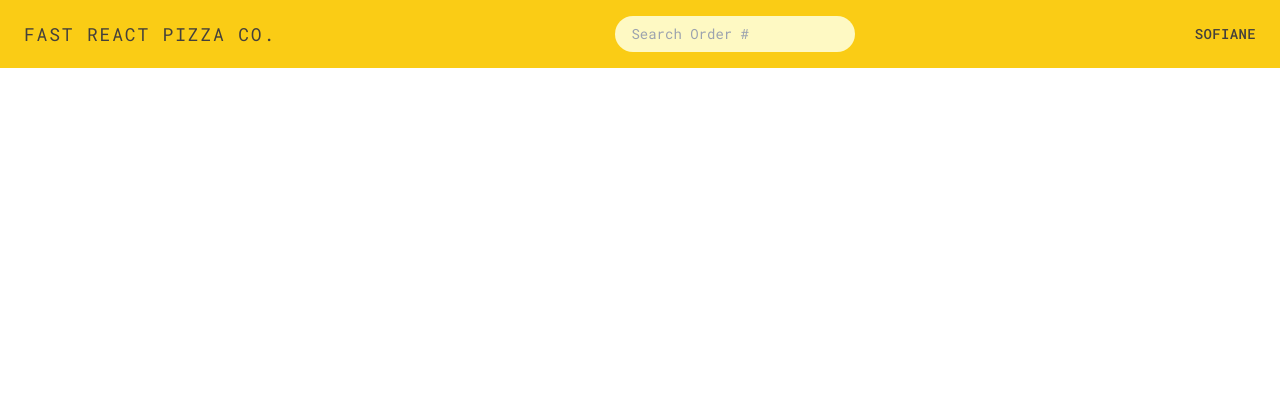
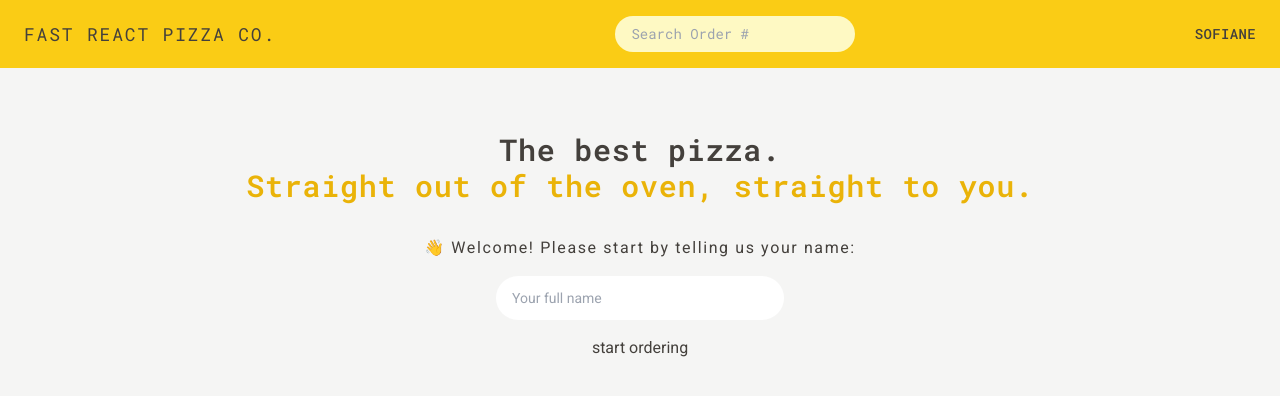
Before and after one commit to sofianeberkane202/fast-delevry-pizza, a React (Vite) app: page / in a window 1280 px wide. Shown: the top 396 px of the page. Built offline with nearby package versions, Linux system fonts and the light colour scheme.

Commit message:
finish styling the home page content component

```diff
--- a/index.html
+++ b/index.html
@@ -8,13 +8,13 @@
     <link rel="preconnect" href="https://fonts.googleapis.com" />
     <link rel="preconnect" href="https://fonts.gstatic.com" crossorigin />
     <link
-      href="https://fonts.googleapis.com/css2?family=Roboto+Mono:ital,wght@0,100..700;1,100..700&display=swap"
+      href="https://fonts.googleapis.com/css2?family=Roboto+Mono:ital,wght@0,100..700;1,100..700&family=Roboto:ital,wght@0,100;0,300;0,400;0,500;0,700;0,900;1,100;1,300;1,400;1,500;1,700;1,900&display=swap"
       rel="stylesheet"
     />
 
     <title>Vite + React</title>
   </head>
-  <body class="text-stone-700">
+  <body class="font-sans text-stone-700">
     <div id="root"></div>
     <script type="module" src="/src/main.jsx"></script>
   </body>
--- a/src/pages/HomePage.jsx
+++ b/src/pages/HomePage.jsx
@@ -2,7 +2,31 @@
 import NavBar from "../ui/NavBar";
 
 function HomePage() {
-  return <NavBar />;
+  return (
+    <div className="grid h-screen grid-rows-[auto_1fr] bg-stone-100">
+      <NavBar />
+      <Content />
+    </div>
+  );
+}
+
+function Content() {
+  return (
+    <main className="relative text-center">
+      <div className="absolute left-1/2 top-16 w-[80%] -translate-x-1/2">
+        <h1 className="mb-8 font-mono text-3xl font-semibold tracking-wide">
+          <span>The best pizza.</span>
+          <br />
+          <span className="text-yellow-500">Straight out of the oven, straight to you.</span>
+        </h1>
+        <p className="mb-4 tracking-widest">👋 Welcome! Please start by telling us your name:</p>
+        <form className="flex flex-col items-center gap-4">
+          <input type="text" placeholder="Your full name" className="w-72 rounded-full px-4 py-3 text-sm" />
+          <button>start ordering</button>
+        </form>
+      </div>
+    </main>
+  );
 }
 
 export default HomePage;
--- a/tailwind.config.js
+++ b/tailwind.config.js
@@ -5,6 +5,7 @@ export default {
     extend: {},
     fontFamily: {
       mono: ["Roboto Mono", "serif"],
+      sans: ["Roboto", "serif"],
     },
   },
   plugins: [],
```
